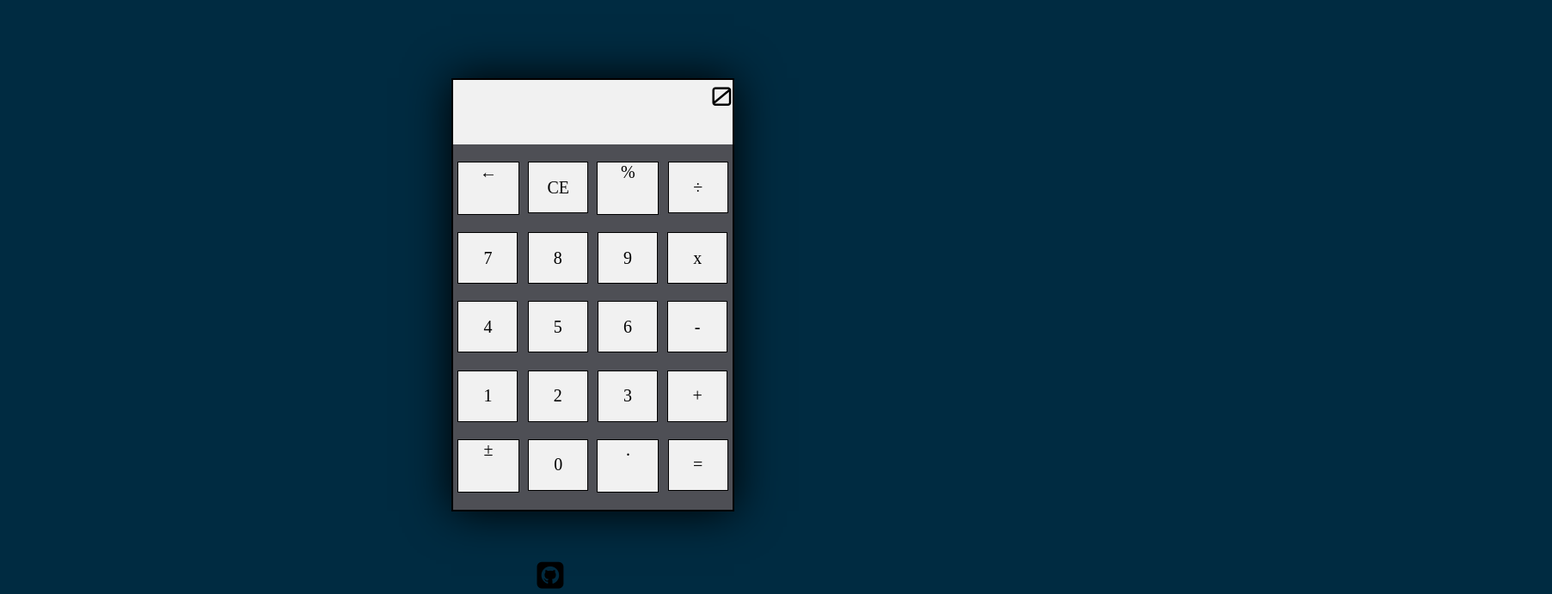
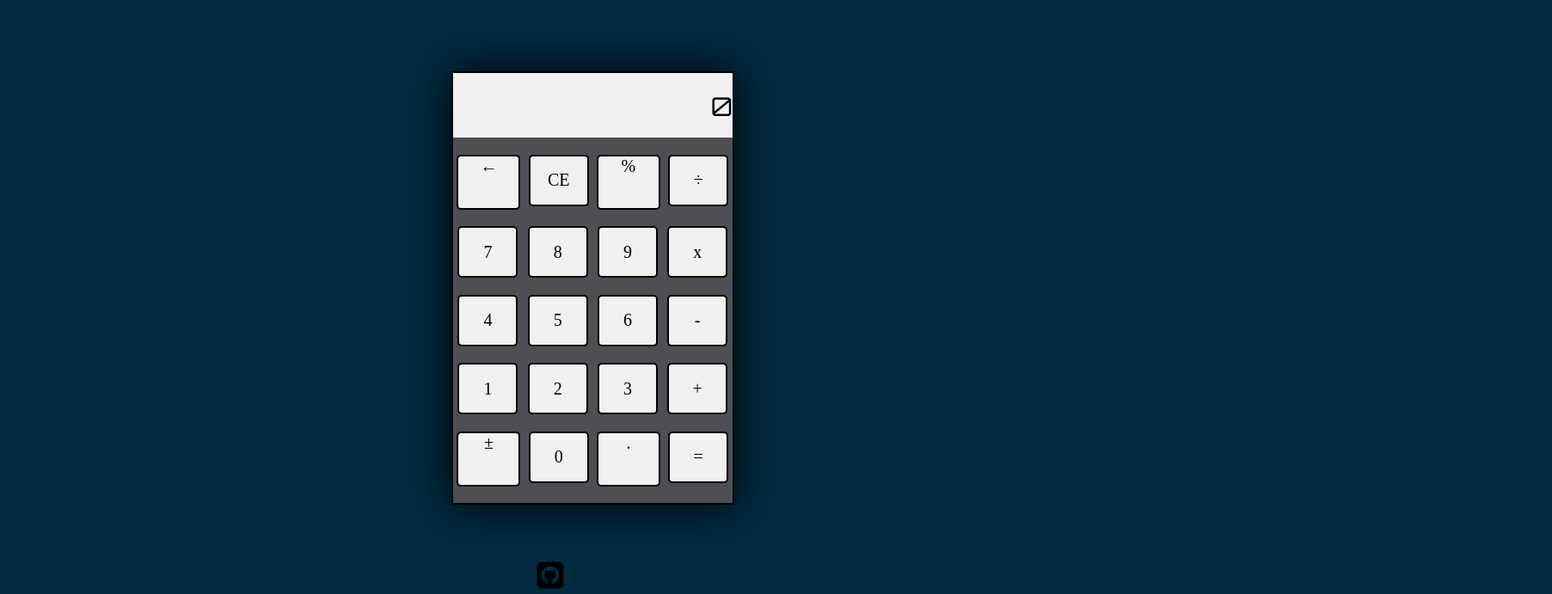
Before and after one commit to lilwon/calculator, a plain HTML site: page index.html in a window 1280 px wide. Shown: the part 109-800 px from the top of the page at 86% size, 1805 px wide, since content can reach past the window. Drawn offline with Linux system fonts and the light colour scheme; a web font is replaced by a local one.

Commit message:
Added favicon and updated look

```diff
--- a/index.html
+++ b/index.html
@@ -7,6 +7,9 @@
         <link href="style.css" rel="stylesheet">
         <link href="https://fonts.googleapis.com/css2?family=Orbitron&family=Recursive&display=swap" rel="stylesheet">
         <link rel="stylesheet" href="https://cdnjs.cloudflare.com/ajax/libs/font-awesome/4.7.0/css/font-awesome.min.css">
+
+        <link rel="icon" href="/icons/calc-favicon.png" sizes="16x16 32x32" type="image/png">
+
     </head>
     <body>
         <div class="center">
--- a/style.css
+++ b/style.css
@@ -8,8 +8,10 @@ body {
 
 .center {
     position: relative;
-    top: 200px;
-    left: 41%;
+    top: 0;
+    margin-top: 15%;
+    left: 0;
+    margin-left: 41%;
 }
 
 .calc-container {
@@ -32,6 +34,8 @@ body {
     font-family: "Orbitron";
     font-size: 30px;
     overflow: hidden;
+    box-sizing: border-box;
+    padding: 20px 0px;
 }
 
 .keys {
@@ -39,10 +43,12 @@ body {
     width: 70px;
     height: 60px;
     text-align: center;
-    border: solid 1px;
+    border: 2px solid;
+    border-radius: 5px;
     cursor: pointer;
     font-family: "Recursive";
     font-size: 20px;
+
 }
 
 .footer {
```
Also changed, not shown: icons/calc-favicon.png (added), 1 other file.
